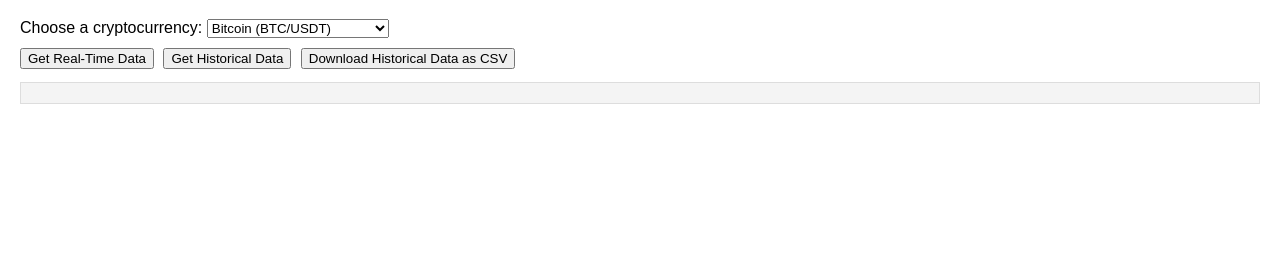
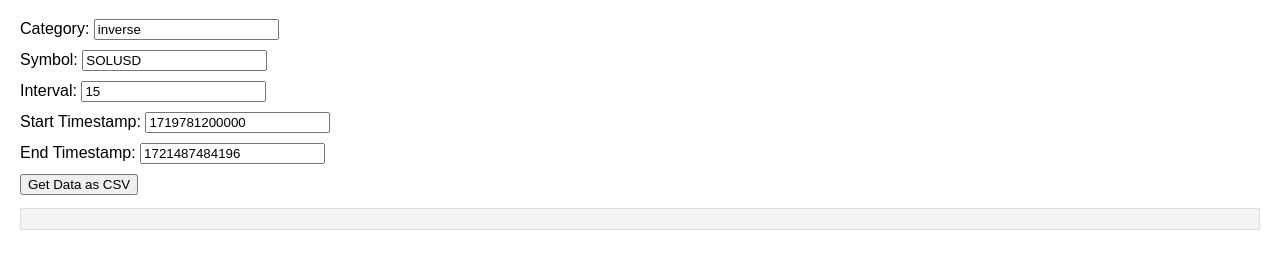
Before and after one commit to MKLSV/CryptoAPI, a website: page public/index.html in a window 1280 px wide. Shown: the part 61-330 px from the top of the page. Drawn offline with Linux system fonts and the light colour scheme.

Commit message:
Update index.html

```diff
--- a/public/index.html
+++ b/public/index.html
@@ -9,27 +9,27 @@
 <body>
   <h1>Crypto Price Service</h1>
   <div>
-    <label for="cryptoId">Choose a cryptocurrency:</label>
-    <select id="cryptoId">
-      <option value="bitcoin">Bitcoin (BTC/USDT)</option>
-      <option value="ethereum">Ethereum (ETH/USDT)</option>
-      <option value="litecoin">Litecoin (LTC/USDT)</option>
-      <option value="ripple">Ripple (XRP/USDT)</option>
-      <option value="dogecoin">Dogecoin (DOGE/USDT)</option>
-      <option value="cardano">Cardano (ADA/USDT)</option>
-      <option value="polkadot">Polkadot (DOT/USDT)</option>
-      <option value="binancecoin">Binance Coin (BNB/USDT)</option>
-      <option value="chainlink">Chainlink (LINK/USDT)</option>
-      <option value="uniswap">Uniswap (UNI/USDT)</option>
-      <option value="solana">Solana (SOL/USDT)</option>
-      <option value="stellar">Stellar (XLM/USDT)</option>
-      <option value="vechain">VeChain (VET/USDT)</option>
-    </select>
+    <label for="category">Category:</label>
+    <input type="text" id="category" value="inverse">
   </div>
   <div>
-    <button onclick="getRealTimeData()">Get Real-Time Data</button>
-    <button onclick="getHistoricalData()">Get Historical Data</button>
-    <button onclick="downloadCSV()">Download Historical Data as CSV</button>
+    <label for="symbol">Symbol:</label>
+    <input type="text" id="symbol" value="SOLUSD">
+  </div>
+  <div>
+    <label for="interval">Interval:</label>
+    <input type="text" id="interval" value="15">
+  </div>
+  <div>
+    <label for="start">Start Timestamp:</label>
+    <input type="text" id="start" value="1719781200000">
+  </div>
+  <div>
+    <label for="end">End Timestamp:</label>
+    <input type="text" id="end" value="1721487484196">
+  </div>
+  <div>
+    <button onclick="getData()">Get Data as CSV</button>
   </div>
   <pre id="output"></pre>
   <script src="script.js"></script>
```
